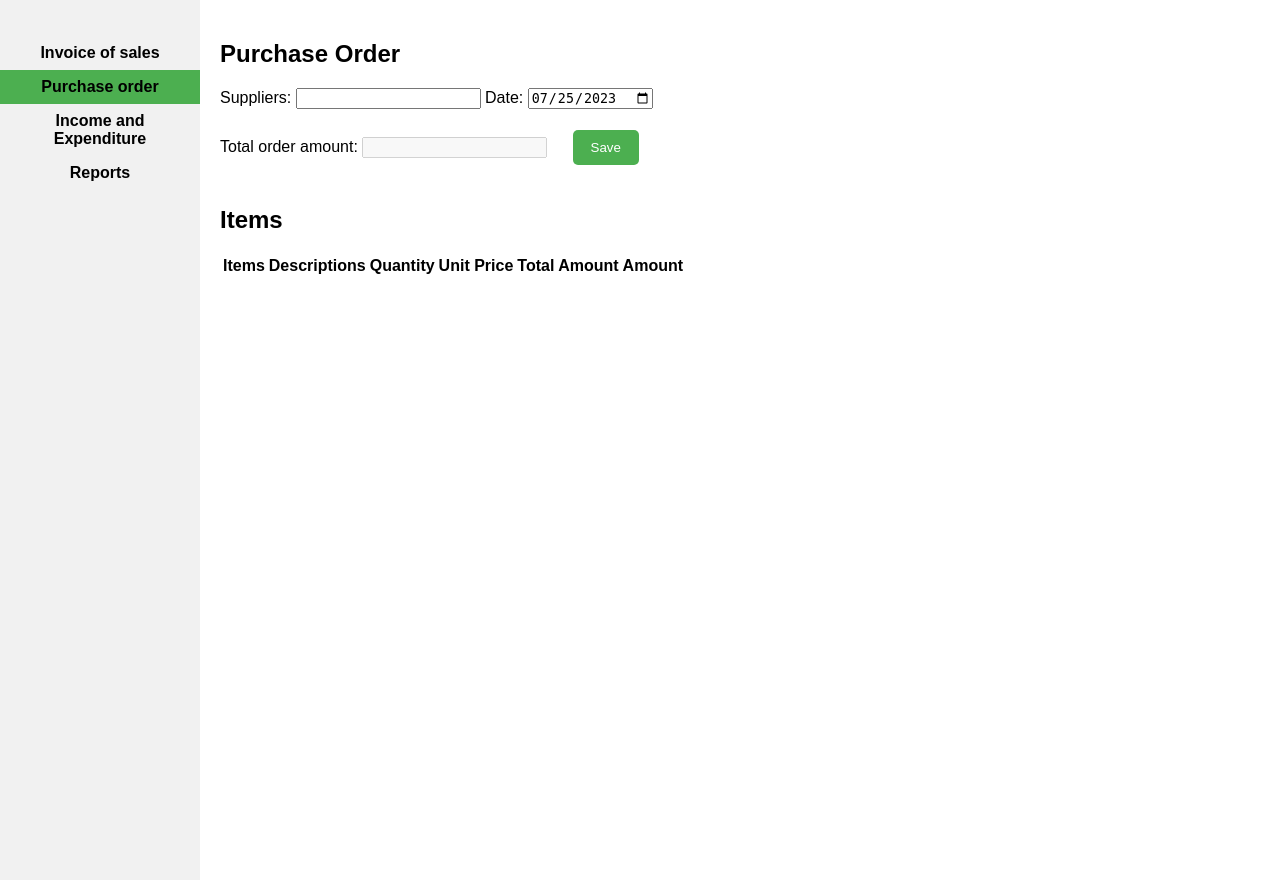
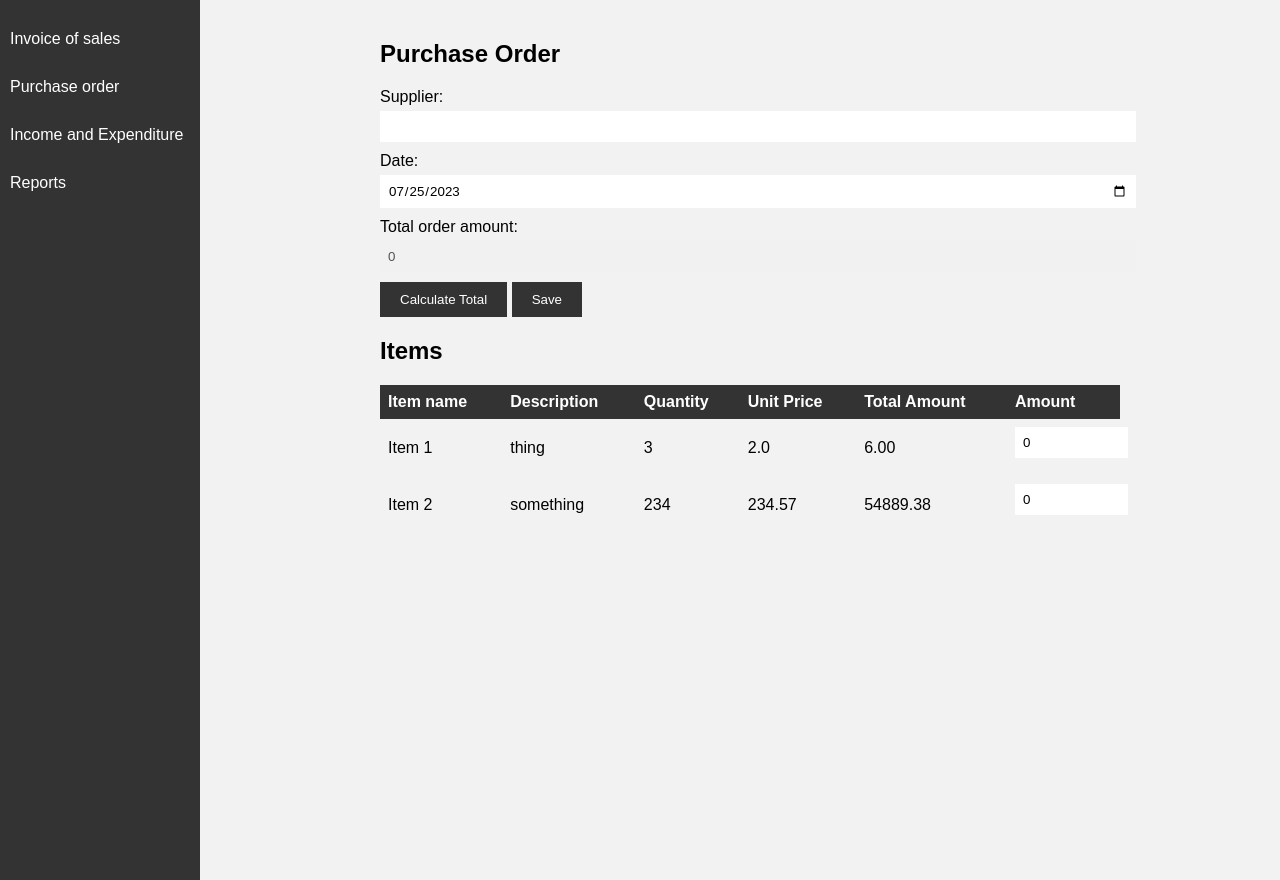
Before and after one commit to WeronikaSieniawska/minishop, a Django app: page /polls/purchase-order/ in a window 1280 px wide. Run offline with Django 4.2, Linux system fonts and the light colour scheme; data comes from the database, SQL or seed files in the repository; lists and menus that the app fills with data are empty.

Commit message:
website2

```diff
--- a/polls/static/polls/css/style.css
+++ b/polls/static/polls/css/style.css
@@ -1,106 +1,116 @@
-body {
+/* style.css */
+
+/* Resetowanie styli dla całej strony */
+body, h1, h2, h3, h4, h5, h6, p, ul, ol, li, form, input, button, table, th, td {
   margin: 0;
   padding: 0;
+  border: 0;
   font-family: Arial, sans-serif;
 }
 
+/* Ustawienie tła dla całej strony */
+body {
+  background-color: #f2f2f2;
+}
+
+/* Styl dla głównego kontenera */
+.content {
+  padding: 20px;
+  max-width: 1000px;
+  margin: 0 auto;
+}
+
+/* Styl dla bocznego paska nawigacji */
 .sidebar {
+  background-color: #333;
+  color: #fff;
   width: 200px;
-  background-color: #f1f1f1;
+  height: 100vh;
+  position: fixed;
+  top: 0;
+  left: 0;
   padding-top: 20px;
-  position: fixed;
-  height: 100%;
 }
 
 .sidebar ul {
-  list-style-type: none;
-  padding: 0;
+  list-style: none;
 }
 
 .sidebar li {
-  padding: 8px;
-  text-align: center;
-  font-weight: bold;
-  cursor: pointer;
+  margin-bottom: 10px;
 }
 
-.sidebar li a {
+.sidebar a {
+  color: #fff;
   text-decoration: none;
-  color: black;
+  display: block;
+  padding: 10px;
 }
 
-.sidebar li.active a {
-  text-decoration: none;
-  color: black;
+.sidebar a:hover {
+  background-color: #555;
 }
 
-.sidebar li.active {
-  background-color: #4CAF50;
-}
-
-.content {
-  margin-left: 200px;
+/* Styl dla zawartości */
+.tab-content {
+  margin-left: 220px;
   padding: 20px;
 }
 
-.form {
+h2 {
   margin-bottom: 20px;
 }
 
-.form label,
-.table h2 {
-  display: block;
-  margin-bottom: 35px;
+form {
+  margin-bottom: 20px;
 }
 
-.form input {
+label {
+  display: block;
+  margin-bottom: 5px;
+}
+
+input[type="text"],
+input[type="date"],
+input[type="number"] {
   width: 100%;
   padding: 8px;
   margin-bottom: 10px;
 }
 
+table {
+  width: 100%;
+  border-collapse: collapse;
+}
+
+th,
+td {
+  padding: 8px;
+  text-align: left;
+}
+
+th {
+  background-color: #333;
+  color: #fff;
+}
+
+tr:nth-child(even) {
+  background-color: #f2f2f2;
+}
+
 button {
-  background-color: #4CAF50;
+  padding: 10px 20px;
+  background-color: #333;
+  color: #fff;
   border: none;
-  padding: 10px 18px;
-  border-radius: 5px;
-  color: white;
   cursor: pointer;
-  transition: background-color 0.3s;
-  margin: 2%;
 }
 
 button:hover {
-  background-color: #357743;
+  background-color: #555;
 }
 
-.item {
-  overflow-x: auto;
-  width: 80%;
-  border-collapse: collapse;
+.error-message {
+  color: red;
+  font-size: 14px;
 }
-
-.item th,
-.item td {
-  border: 1px solid #ddd;
-  padding: 12px 8px;
-  text-align: left;
-}
-
-.item th {
-  background-color: #f2f2f2;
-  font-weight: bold;
-}
-
-.item tr:nth-child(even) {
-  background-color: #f2f2f2;
-}
-
-.item tr:hover {
-  background-color: #ddd;
-}
-
-input[type="number"] {
-  width: 70px;
-  text-align: right;
-}
--- a/polls/static/polls/js/script.js
+++ b/polls/static/polls/js/script.js
@@ -1,5 +1,4 @@
 document.addEventListener('DOMContentLoaded', function () {
-
   function updateTotalAmounts() {
     const rows = document.querySelectorAll('tbody tr');
     rows.forEach(row => {
@@ -18,10 +17,13 @@
     const totalAmountCell = document.querySelector(`[data-item-id="${itemId}"] .total_amount`);
     const unitPrice = parseFloat(document.querySelector(`[data-item-id="${itemId}"] td:nth-child(4)`).textContent);
 
-    // Check if Amount exceeds Quantity and display error message if it does
     const quantity = parseInt(document.querySelector(`[data-item-id="${itemId}"] td:nth-child(3)`).textContent, 10);
     const errorMessage = document.querySelector(`[data-item-id="${itemId}"] .error-message`);
-    if (amount > quantity) {
+
+    if (isNaN(amount) || amount < 0) {
+      errorMessage.textContent = 'Invalid input';
+      totalAmountCell.textContent = (0).toFixed(2);
+    } else if (amount > quantity) {
       errorMessage.textContent = `Exceeded quantity (${quantity})`;
       totalAmountCell.textContent = (quantity * unitPrice).toFixed(2);
     } else {
@@ -45,7 +47,7 @@
         totalOrderAmount += totalAmount;
       }
     });
-    const totalAmountField = document.getElementById('totalAmount');
+    const totalAmountField = document.getElementById('total');
     totalAmountField.value = totalOrderAmount.toFixed(2);
   }
 
@@ -57,7 +59,9 @@
 
   // Calculate Total Order Amount on Calculate Total button click
   const calculateButton = document.getElementById('calculateButton');
-  calculateButton.addEventListener('click', updateTotalOrderAmount);
+  calculateButton.addEventListener('click', function () {
+    updateTotalOrderAmount();
+  });
 
   // Call updateTotalAmounts on page load
   updateTotalAmounts();
--- a/polls/templates/polls/invoice_of_sales.html
+++ b/polls/templates/polls/invoice_of_sales.html
@@ -30,10 +30,10 @@
                 <label for="invoiceDate">Date:</label>
                 <input type="date" id="invoiceDate" value="2023-07-25">
 
-                </br>
+                <br>
 
-                <label for="totalAmount">Total order amount:</label>
-                <input type="text" id="totalAmount" disabled value="0">
+                <label for="total">Total order amount:</label>
+                <input type="text" id="total" value="0">
 
                 <button type="button" id="calculateButton">Calculate Total</button>
 
--- a/polls/templates/polls/purchase_order.html
+++ b/polls/templates/polls/purchase_order.html
@@ -1,3 +1,4 @@
+<!-- purchase_order.html -->
 <!DOCTYPE html>
 <html lang="en">
 
@@ -21,29 +22,31 @@
     </div>
 
     <div class="content">
-        <div id="purchase-order" class="tab-content">
+        <div id="invoice-of-sales" class="tab-content">
             <h2>Purchase Order</h2>
             <form>
-                <label for="clientName">Suppliers:</label>
+                <label for="clientName">Supplier:</label>
                 <input type="text" id="clientName">
 
                 <label for="invoiceDate">Date:</label>
                 <input type="date" id="invoiceDate" value="2023-07-25">
 
-                </br>
+                <br>
 
                 <label for="totalAmount">Total order amount:</label>
-                <input type="text" id="totalAmount" disabled>
+                <input type="text" id="totalAmount" disabled value="0">
+
+                <button type="button" id="calculateButton">Calculate Total</button>
 
                 <button type="button" id="saveButton">Save</button>
             </form>
 
             <h2>Items</h2>
-            <table>
+            <table class="item">
                 <thead>
                     <tr>
-                        <th>Items</th>
-                        <th>Descriptions</th>
+                        <th>Item name</th>
+                        <th>Description</th>
                         <th>Quantity</th>
                         <th>Unit Price</th>
                         <th>Total Amount</th>
@@ -67,9 +70,9 @@
                     {% endfor %}
                 </tbody>
             </table>
+            <div id="errorMessages"></div>
 
             <script src="{% static 'polls/js/script.js' %}"></script>
-
         </div>
     </div>
 
--- a/polls/views.py
+++ b/polls/views.py
@@ -15,8 +15,8 @@
 # Widok dla zakładki "Purchase Order"
 class PurchaseOrderView(View):
     def get(self, request):
-        # Tutaj możesz dodać odpowiednią logikę dla zakładki "Purchase Order"
-        return render(request, 'polls/purchase_order.html')
+        inventory_data = Inventory.objects.all()
+        return render(request, 'polls/purchase_order.html', {'inventory_data': inventory_data})
 
 # Widok dla zakładki "Income and Expenditure"
 class IncomeAndExpenditureView(View):
```
Lines whose indentation alone changed are shown as unchanged.
